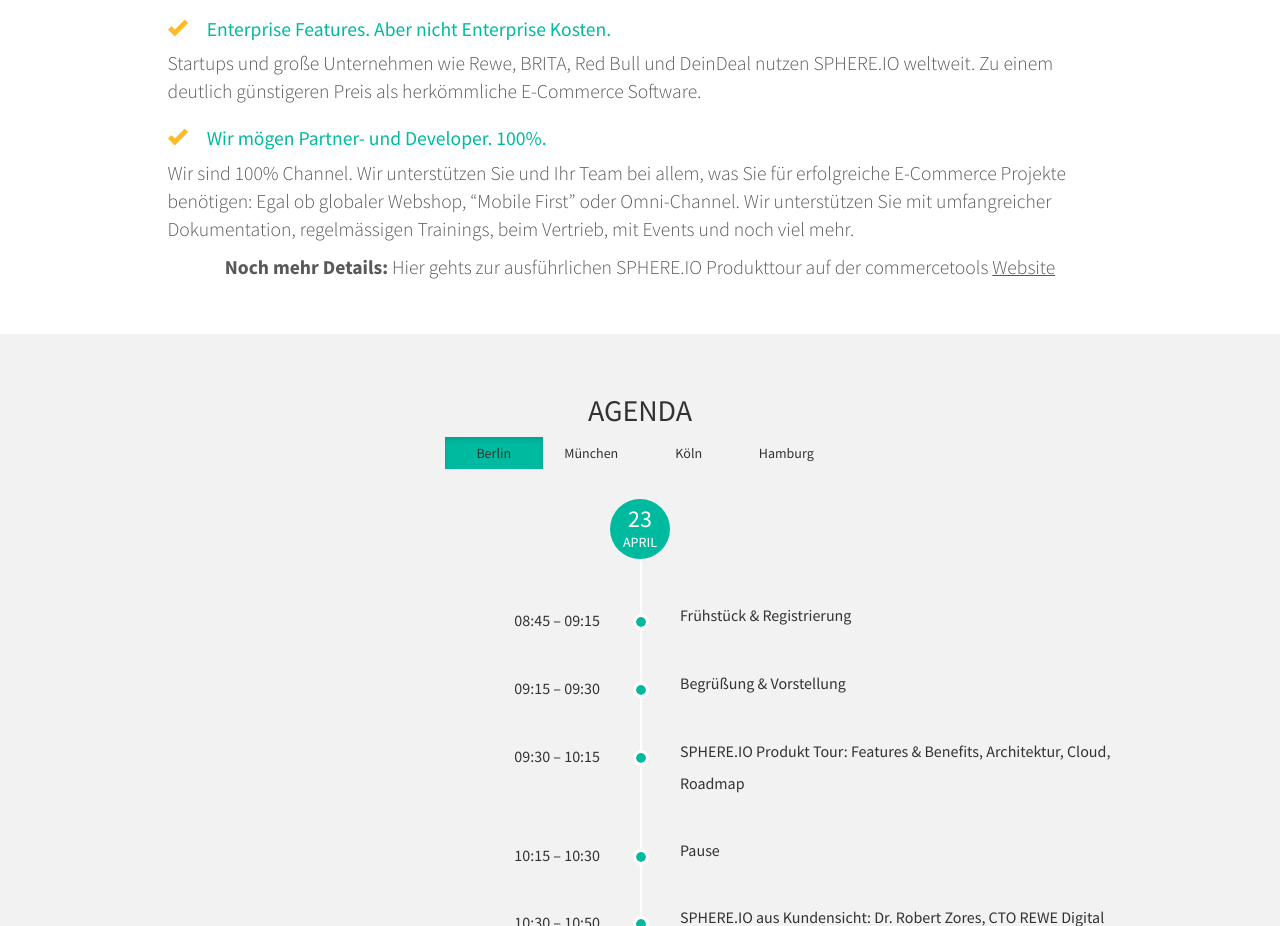
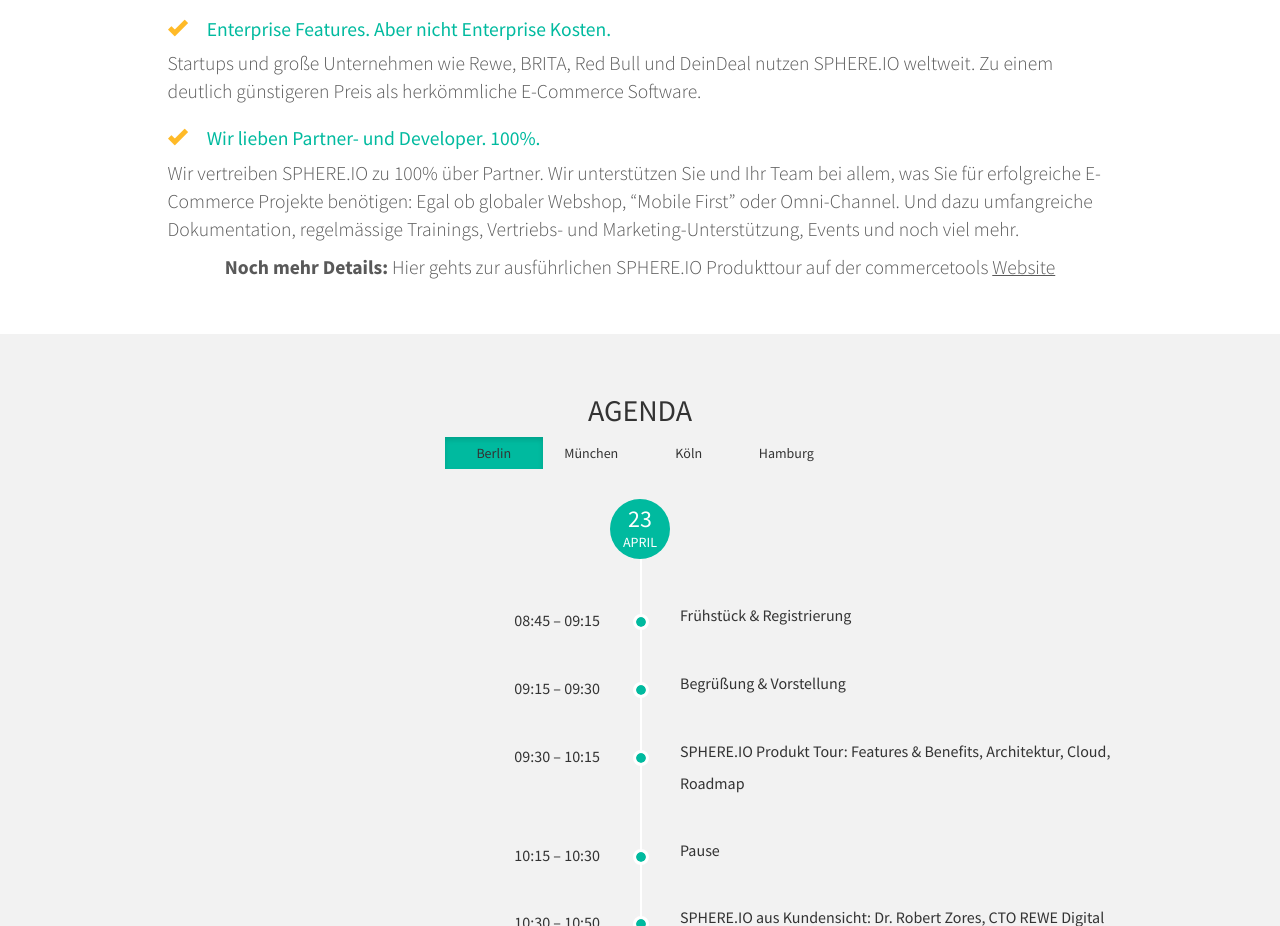
Before and after one commit to JulianSamarjiev/sphereio-roadshow-2015, a plain HTML site: page index.html in a window 1280 px wide. Shown: the part 2088-3014 px from the top of the page. Drawn offline with nearby package versions, Linux system fonts and the light colour scheme.

Commit message:
text change

```diff
--- a/index.html
+++ b/index.html
@@ -108,8 +108,8 @@
             <p class="lighter-p">Auto-Scaling dank Cloud-Infrastruktur und moderner Technologien wie OpenStack, MongoDB und ElasticSearch ermöglicht das höchste SLA in unserer Industrie.</p>
             <h3 class="bulletpoints-title"><span class="glyphicon glyphicon-ok"></span>Enterprise Features. Aber nicht Enterprise Kosten.</h3>
             <p class="lighter-p">Startups und große Unternehmen wie Rewe, BRITA, Red Bull und DeinDeal nutzen SPHERE.IO weltweit. Zu einem deutlich günstigeren Preis als herkömmliche E-Commerce Software.</p>
-            <h3 class="bulletpoints-title"><span class="glyphicon glyphicon-ok"></span>Wir mögen Partner- und Developer. 100%.</h3>
-            <p class="lighter-p">Wir sind 100% Channel. Wir unterstützen Sie und Ihr Team bei allem, was Sie für  erfolgreiche E-Commerce Projekte benötigen: Egal ob globaler Webshop, “Mobile First” oder Omni-Channel. Wir unterstützen Sie mit umfangreicher Dokumentation, regelmässigen Trainings, beim Vertrieb, mit Events und noch viel mehr.</p>
+            <h3 class="bulletpoints-title"><span class="glyphicon glyphicon-ok"></span>Wir lieben Partner- und Developer. 100%.</h3>
+            <p class="lighter-p">Wir vertreiben SPHERE.IO zu 100% über Partner. Wir unterstützen Sie und Ihr Team bei allem, was Sie für  erfolgreiche E-Commerce Projekte benötigen: Egal ob globaler Webshop, “Mobile First” oder Omni-Channel. Und dazu umfangreiche Dokumentation, regelmässige Trainings, Vertriebs- und Marketing-Unterstützung, Events und noch viel mehr. </p>
             <p class="lighter-p text-center"><b>Noch mehr Details:</b> Hier gehts zur ausführlichen SPHERE.IO Produkttour auf der commercetools <a href="http://www.commercetools.com/de/" target="_blank"><u>Website</u></a></p>
           </div>
         </div>
```
